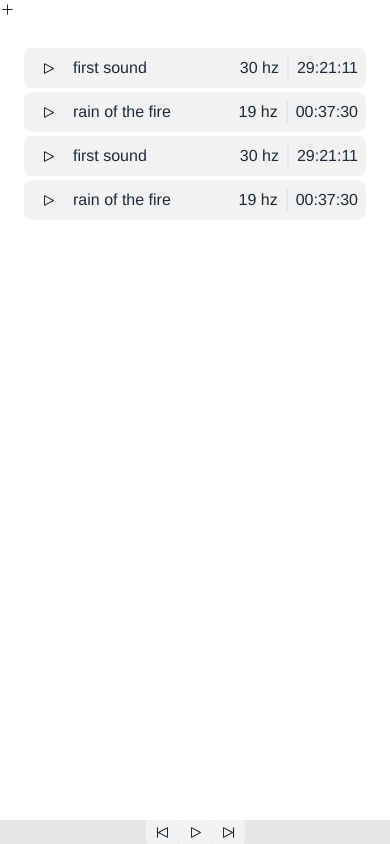
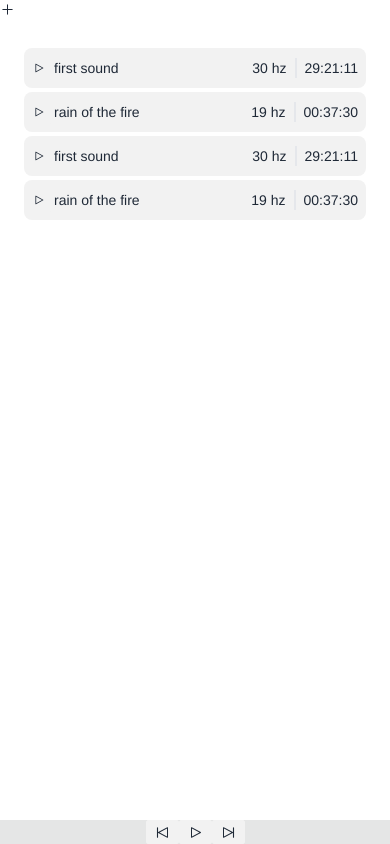
Before and after one commit to maxamed1st/pureBinaurals, a React (Vite) app: page / in a window 390 px wide. Built offline with nearby package versions, Linux system fonts and the light colour scheme.

Commit message:
fix alignment + use body text font family

```diff
--- a/src/dashboard/PlayList.tsx
+++ b/src/dashboard/PlayList.tsx
@@ -28,10 +28,10 @@ function RenderBeat({beat}: {beat: Beat}) {
   const duration = secondsToHHMMSS(beat.duration);
 
   return (
-    <section key={beat.id} className="flex bg-base-200 m-1 rounded-lg font-montserrat">
-      <div className="flex gap-2 mr-auto p-2 content-baseline">
+    <section key={beat.id} className="flex items-center bg-base-200 m-1 rounded-lg text-sm md:text-base lg:text-lg">
+      <div className="flex items-center mr-auto py-2">
         <button className="btn btn-xs rounded-md">
-          <PlayIcon />
+          <PlayIcon className="max-sm:w-3 max-sm:h-3"/>
         </button>
         {beat.title}
       </div>
```
